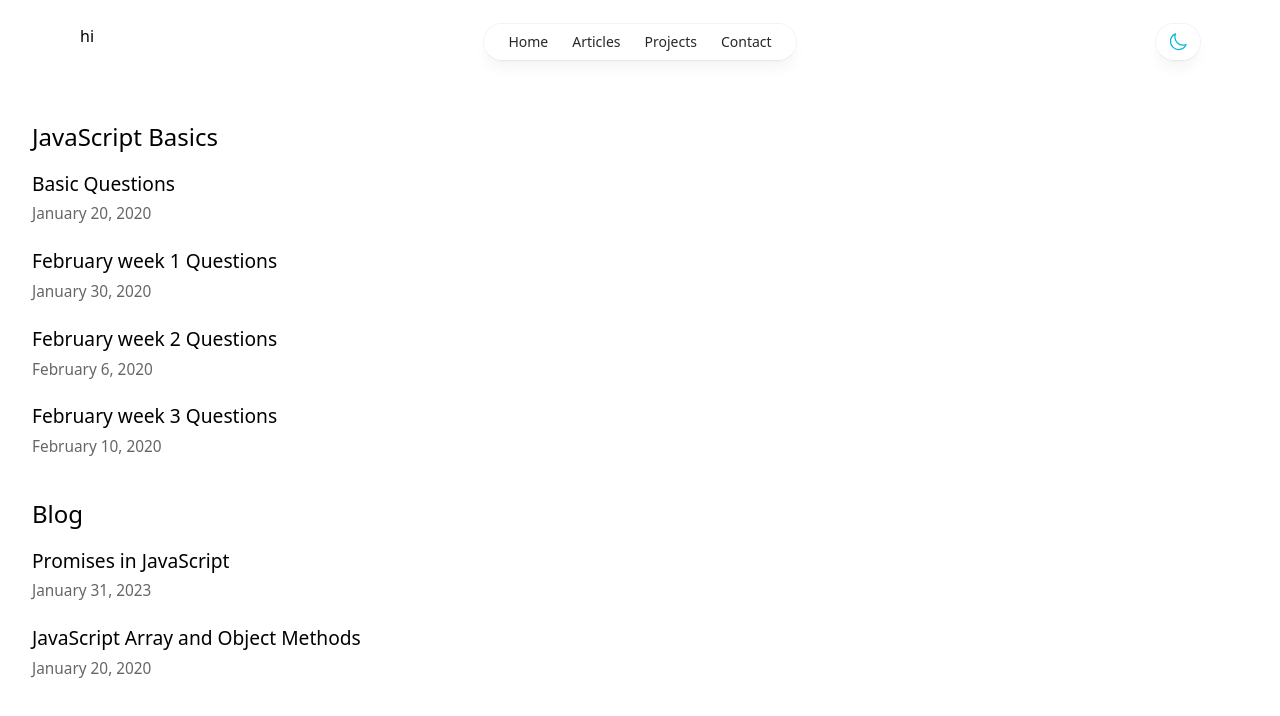
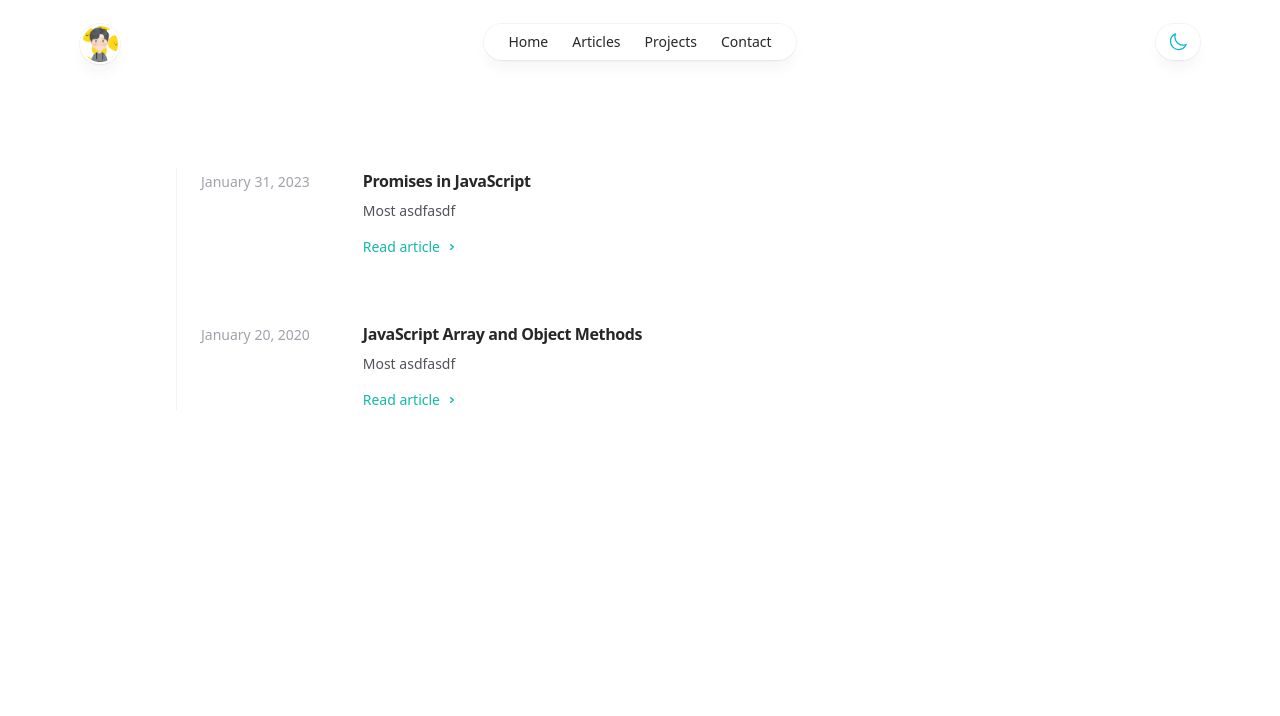
Before and after one commit to jaeungkim/portfolio-website-nextjs, a Next.js app: page /blog in a window 1280 px wide. Shown: the top 716 px of the page. Built offline with nearby package versions, Linux system fonts and the light colour scheme.

Commit message:
230306 02:28pm blog editing

```diff
--- a/components/About.tsx
+++ b/components/About.tsx
@@ -1,6 +1,6 @@
 export default function About() {
   return (
-    <div className="max-w-2xl">
+    <>
       <h1 className="text-4xl font-bold tracking-tight text-zinc-800 dark:text-zinc-100 sm:text-5xl">
         Hi there 👋 I am Jaeung Kim
       </h1>
@@ -48,6 +48,6 @@ export default function About() {
           </svg>
         </a>
       </div>
-    </div>
+    </>
   );
 }
--- a/components/Navbar.tsx
+++ b/components/Navbar.tsx
@@ -8,6 +8,7 @@ import {
   HomeIcon,
   MoonIcon,
 } from "@heroicons/react/24/outline";
+import Image from "next/image";
 import { useTheme } from "next-themes";
 
 const navigation = [
@@ -17,6 +18,7 @@ const navigation = [
   { name: "Contact", href: "#", current: false },
 ];
 export default function Navbar() {
+  let [isOpen, setIsOpen] = useState(false);
   const { systemTheme, theme, setTheme } = useTheme();
   const renderThemeChanger = () => {
     const currentTheme = theme === "system" ? systemTheme : theme;
@@ -38,7 +40,6 @@ export default function Navbar() {
       </button>
     );
   };
-  let [isOpen, setIsOpen] = useState(false);
 
   function closeModal() {
     setIsOpen(false);
@@ -53,7 +54,17 @@ export default function Navbar() {
       <div className="w-full mx-auto max-w-7xl lg:px-8">
         <div className="relative px-4 sm:px-8 lg:px-12 flex gap-4">
           <div className="flex flex-1">
-            <p>hi</p>
+            <div className="h-10 w-10 rounded-full bg-white/90 p-0.5 shadow-lg shadow-zinc-800/5 ring-1 ring-zinc-900/5 backdrop-blur dark:bg-zinc-800/90 dark:ring-white/10">
+              <a className="pointer-events-auto">
+                <Image
+                  className="rounded-full bg-zinc-100 object-cover dark:bg-zinc-800 h-9 w-9"
+                  src="/images/ill_prof.jpeg"
+                  alt="profileLogo"
+                  width="36"
+                  height="36"
+                />
+              </a>
+            </div>
           </div>
           {/* Mobile Menu */}
           <div className="flex flex-1 justify-end md:justify-center">
--- a/components/shared/date.tsx
+++ b/components/shared/date.tsx
@@ -1,6 +1,30 @@
-import { parseISO, format } from 'date-fns'
+import { parseISO, format } from "date-fns";
 
-export default function Date({ dateString }: { dateString: string }) {
-  const date = parseISO(dateString)
-  return <time dateTime={dateString}>{format(date, 'LLLL d, yyyy')}</time>
+export default function Date({
+  dateString,
+  mobile,
+}: {
+  dateString: string;
+  mobile: boolean;
+}) {
+  const date = parseISO(dateString);
+  return mobile ? (
+    <time
+      className="md:hidden relative z-10 order-first mb-3 flex items-center text-sm text-zinc-400 dark:text-zinc-500 pl-3.5"
+      dateTime={dateString}
+    >
+      <span className="absolute inset-y-0 left-0 flex items-center">
+        <span className="h-4 w-0.5 rounded-full bg-zinc-200 dark:bg-zinc-500"></span>
+      </span>
+      {format(date, "LLLL d, yyyy")}
+    </time>
+  ) : (
+    <time
+      className="mt-1 hidden md:block relative z-10 order-first mb-3 flex items-center text-sm text-zinc-400 dark:text-zinc-500"
+      dateTime={dateString}
+    >
+      <span className="absolute inset-y-0 left-0 flex items-center"></span>
+      {format(date, "LLLL d, yyyy")}
+    </time>
+  );
 }
--- a/components/shared/layout.tsx
+++ b/components/shared/layout.tsx
@@ -35,7 +35,9 @@ export default function Layout({
       <Header />
       <div className="relative">
         <main className="sm:px-8 mt-9 mx-auto max-w-7xl lg:px-8">
-          {children}
+          <div className="relative px-4 sm:px-8 lg:px-12 max-w-2xl lg:max-w-5xl mx-auto">
+            <div className="max-w-2xl">{children}</div>
+          </div>
         </main>
       </div>
     </Fragment>
--- a/pages/blog.tsx
+++ b/pages/blog.tsx
@@ -22,53 +22,58 @@ export default function Blog({
       <Head>
         <title>Jaeung Kim - Blog</title>
       </Head>
-      <section className={utilStyles.headingMd}>
-        <h2 className={utilStyles.headingLg}>JavaScript Basics</h2>
-        <ul className={utilStyles.list}>
-          <li className={utilStyles.listItem}>
+      {/*
             <Link href={`/questions/basicQuestions`}>Basic Questions</Link>
-            <br />
-            <small className={utilStyles.lightText}>
-              <Date dateString={"2020-01-20"} />
-            </small>
-          </li>
-          <li className={utilStyles.listItem}>
+
             <Link href={`/questions/febWeek1`}>February week 1 Questions</Link>
-            <br />
-            <small className={utilStyles.lightText}>
-              <Date dateString={"2020-01-30"} />
-            </small>
-          </li>
-          <li className={utilStyles.listItem}>
+
             <Link href={`/questions/febWeek2`}>February week 2 Questions</Link>
-            <br />
-            <small className={utilStyles.lightText}>
-              <Date dateString={"2020-02-06"} />
-            </small>
-          </li>
-          <li className={utilStyles.listItem}>
-            <Link href={`/questions/febWeek3`}>February week 3 Questions</Link>
-            <br />
-            <small className={utilStyles.lightText}>
-              <Date dateString={"2020-02-10"} />
-            </small>
-          </li>
-        </ul>
-      </section>
-      <section className={`${utilStyles.headingMd} ${utilStyles.padding1px}`}>
-        <h2 className={utilStyles.headingLg}>Blog</h2>
-        <ul className={utilStyles.list}>
-          {allPostsData.map(({ id, date, title }) => (
-            <li className={utilStyles.listItem} key={id}>
-              <Link href={`/posts/${id}`}>{title}</Link>
-              <br />
-              <small className={utilStyles.lightText}>
-                <Date dateString={date} />
-              </small>
-            </li>
-          ))}
-        </ul>
-      </section>
+
+
+            <Link href={`/questions/febWeek3`}>February week 3 Questions</Link> */}
+      <div className="mt-16 sm:mt-20">
+        <div className="md:border-l md:border-zinc-100 md:pl-6 md:dark:border-zinc-700/40">
+          <div className="flex max-w-3xl flex-col space-y-16">
+            {allPostsData.map(({ id, date, title }) => (
+              <article className="md:grid md:grid-cols-4 md:items-baseline">
+                <div className="md:col-span-3 group relative flex flex-col items-start">
+                  <h2 className="text-base font-semibold tracking-tight text-zinc-800 dark:text-zinc-100">
+                    <div className="absolute -inset-y-6 -inset-x-4 z-0 scale-95 bg-zinc-50 opacity-0 transition group-hover:scale-100 group-hover:opacity-100 dark:bg-zinc-800/50 sm:-inset-x-6 sm:rounded-2xl"></div>
+                    <a href={`/posts/${id}`}>
+                      <span className="absolute -inset-y-6 -inset-x-4 z-20 sm:-inset-x-6 sm:rounded-2xl"></span>
+                      <span className="relative z-10">{title}</span>
+                    </a>
+                  </h2>
+                  <Date dateString={date} mobile={true} />
+                  <p className="relative z-10 mt-2 text-sm text-zinc-600 dark:text-zinc-400">
+                    Most asdfasdf
+                  </p>
+                  <div
+                    aria-hidden="true"
+                    className="relative z-10 mt-4 flex items-center text-sm font-medium text-teal-500"
+                  >
+                    Read article
+                    <svg
+                      viewBox="0 0 16 16"
+                      fill="none"
+                      aria-hidden="true"
+                      className="ml-1 h-4 w-4 stroke-current"
+                    >
+                      <path
+                        d="M6.75 5.75 9.25 8l-2.5 2.25"
+                        stroke-width="1.5"
+                        stroke-linecap="round"
+                        stroke-linejoin="round"
+                      ></path>
+                    </svg>
+                  </div>
+                </div>
+                <Date dateString={date} mobile={false} />
+              </article>
+            ))}
+          </div>
+        </div>
+      </div>
     </Layout>
   );
 }
--- a/pages/index.tsx
+++ b/pages/index.tsx
@@ -5,9 +5,7 @@ import Layout from "../components/shared/layout";
 export default function Home() {
   return (
     <Layout>
-      <div className="relative px-4 sm:px-8 lg:px-12 max-w-2xl lg:max-w-5xl mx-auto">
-        <About />
-      </div>
+      <About />
     </Layout>
   );
 }
```
Also changed, not shown: public/images/ill_prof.jpeg (added).
